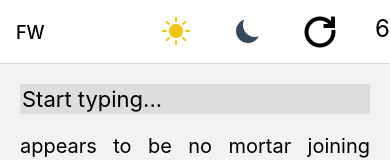
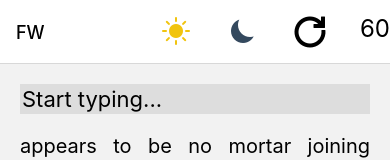
Before and after one commit to diyorbek0309/type-racer, a React Native app: screen / in a window 390 px wide. Shown: the top 160 px of the page. Built offline with nearby package versions, Linux system fonts and the light colour scheme.

Commit message:
some code improvements

```diff
--- /dev/null
+++ b/src/components/CustomBtn.tsx
@@ -0,0 +1,13 @@
+import { TouchableOpacity, Image } from 'react-native';
+import { styles } from '../styles/HomeStyle';
+import { CustomBtnProps } from '../types/Props.interface';
+
+const CustomBtn = ({ pressHandler, image }: CustomBtnProps) => {
+  return (
+    <TouchableOpacity onPress={pressHandler} style={styles.Button}>
+      <Image source={image} />
+    </TouchableOpacity>
+  );
+};
+
+export default CustomBtn;
--- a/src/screens/Home.tsx
+++ b/src/screens/Home.tsx
@@ -1,25 +1,19 @@
 import { useState, useRef, useEffect } from 'react';
-import {
-  TouchableOpacity,
-  Image,
-  View,
-  ScrollView,
-  TextInput,
-  Text,
-} from 'react-native';
+import { View, ScrollView, TextInput, Text } from 'react-native';
+import Result from './Result';
 import Timer from '../components/Timer';
+import CustomBtn from '../components/CustomBtn';
 import { dummyText } from '../data';
-import Result from './Result';
 import { styles } from '../styles/HomeStyle';
 
 const Home = ({ navigation }: any) => {
-  let [correctText, setCorrectText] = useState('');
-  let [enteredText, setEnteredText] = useState('');
-  let [bool, setBool] = useState(true);
-  let [count, setCount] = useState(6);
-  let [working, setWorking] = useState(true);
+  let [count, setCount] = useState(60);
+  const [correctText, setCorrectText] = useState('');
+  const [enteredText, setEnteredText] = useState('');
+  const [working, setWorking] = useState(true);
+  const [bool, setBool] = useState(true);
+  const [isLight, setIsLight] = useState(true);
   const funRef = useRef<null | NodeJS.Timeout>(null);
-  let [isLight, setIsLight] = useState(true);
   const randomNumber = Math.round(Math.random() * 700);
   const [text, setText] = useState(
     dummyText.split(' ').slice(randomNumber, randomNumber + 160),
@@ -35,16 +29,19 @@ const Home = ({ navigation }: any) => {
       },
       headerRight: () => (
         <View style={styles.Header}>
-          <TouchableOpacity onPress={() => setIsLight(true)} style={styles.Button}>
-            <Image source={require('../../assets/sun_icon.png')} />
-          </TouchableOpacity>
-          <TouchableOpacity onPress={() => setIsLight(false)} style={styles.Button}>
-            <Image source={require('../../assets/moon_icon.png')} />
-          </TouchableOpacity>
-          <TouchableOpacity onPress={() => resetAll()} style={styles.Button}>
-            <Image source={require('../../assets/refresh_icon.png')} />
-          </TouchableOpacity>
-          <Timer count={count} isLight={isLight}/>
+          <CustomBtn
+            pressHandler={() => setIsLight(true)}
+            image={require('../../assets/sun_icon.png')}
+          />
+          <CustomBtn
+            pressHandler={() => setIsLight(false)}
+            image={require('../../assets/moon_icon.png')}
+          />
+          <CustomBtn
+            pressHandler={() => resetAll()}
+            image={require('../../assets/refresh_icon.png')}
+          />
+          <Timer count={count} isLight={isLight} />
         </View>
       ),
     });
@@ -83,7 +80,7 @@ const Home = ({ navigation }: any) => {
       });
     setCorrectText('');
     setEnteredText('');
-    setCount(6);
+    setCount(60);
     setBool(true);
     setWorking(true);
     setText(dummyText.split(' ').slice(randomNumber, randomNumber + 160));
--- a/src/types/Props.interface.ts
+++ b/src/types/Props.interface.ts
@@ -8,3 +8,8 @@ export interface ResultProps {
   percent: number;
   isLight: boolean;
 }
+
+export interface CustomBtnProps {
+  pressHandler: () => void;
+  image: any;
+}
```
